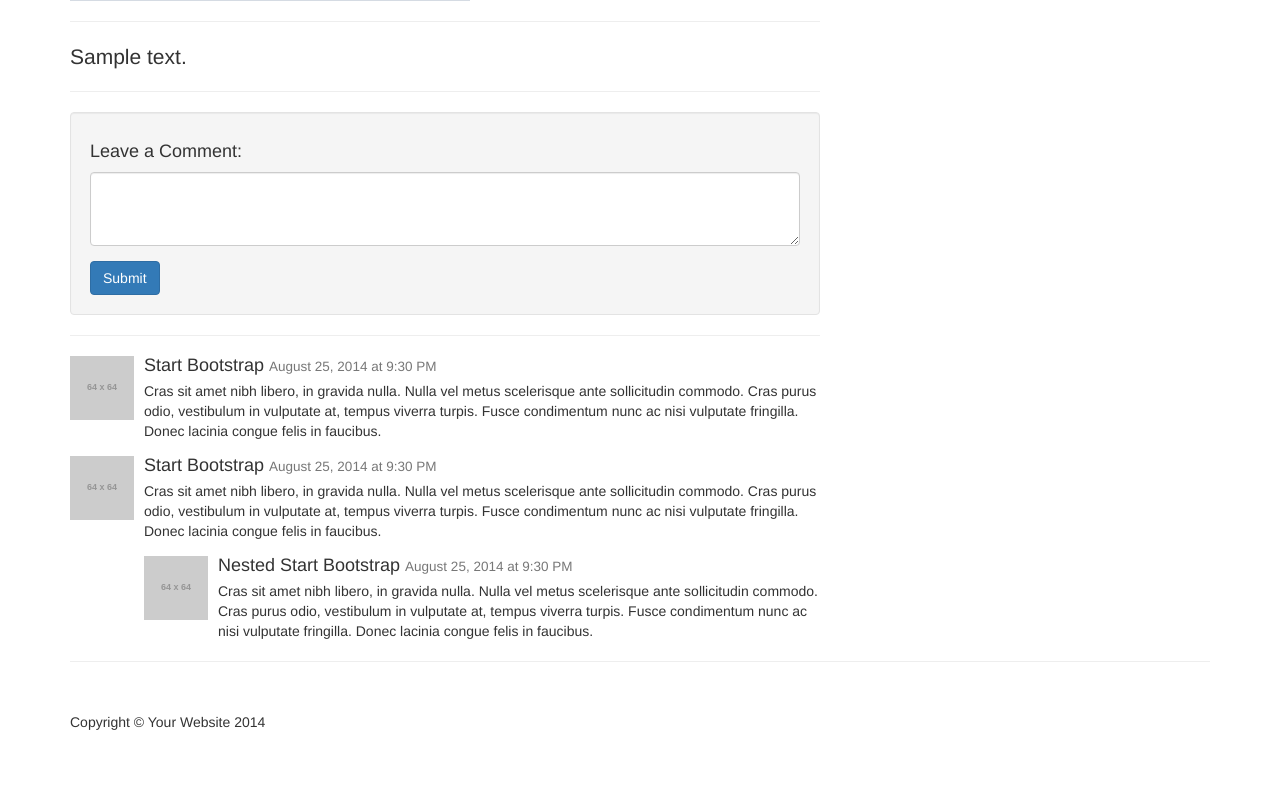
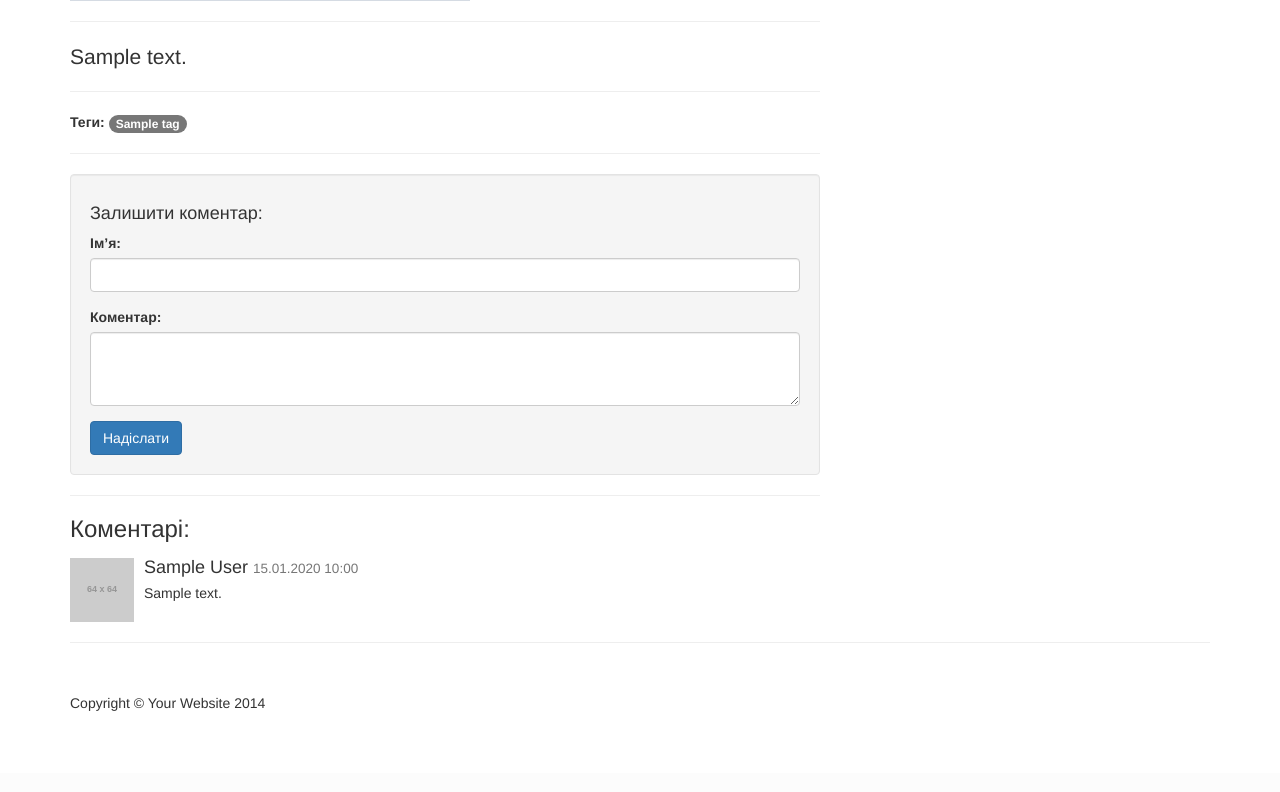
Before and after one commit to Maxx86/DjangoTest, a Django app: template website/templates/blog/post.html in a window 1280 px wide. Shown: the part 570-1362 px from the top of the page. Run offline with Django 5.2, Linux system fonts and the light colour scheme; the template is opened without the code that fills it: most values are stand-ins (such as "Sample title", 1, 10 or a date in 2020); some libraries are stand-ins or nearby versions.

Commit message:
ДЗ Url та фільтрація

```diff
--- a/website/blog/urls.py
+++ b/website/blog/urls.py
@@ -11,5 +11,6 @@ urlpatterns = [
     path('search/', views.search, name="search"),
     path('create/', views.PostCreateView.as_view(), name="create"),
     path('login/', LoginView.as_view(template_name='registration/login.html'), name='blog_login'),
-    path('logout/', views.custom_logout_view, name='blog_logout')
+    path('logout/', views.custom_logout_view, name='blog_logout'),
+    path('tag/<slug:slug>/', views.tag, name='tag'),
 ]
--- a/website/templates/blog/post.html
+++ b/website/templates/blog/post.html
@@ -2,75 +2,66 @@
 
 {% block main %}
 <!-- Blog Post -->
-                <!-- Title -->
-                <h1>{{post.title}}</h1>
-                <!-- Author -->
+<h1>{{ post.title }}</h1>
+
 <p class="lead">
-                    by <a href="#">{{post.auther}}</a>
+    by <a href="#">{{ post.auther }}</a>
 </p>
 <hr>
-                <!-- Date/Time -->
-                <p><span class="glyphicon glyphicon-time"></span> Posted on {{post.published_date}}</p>
+<p><span class="glyphicon glyphicon-time"></span> Posted on {{ post.published_date }}</p>
 <hr>
-                <!-- Preview Image -->
-                <img class="img-responsive" src="{{post.image}}" alt="">
+<img class="img-responsive" src="{{ post.image }}" alt="">
 <hr>
-                <!-- Post Content -->
-                <p class="lead">{{post.content}}</p>
+<p class="lead">{{ post.content }}</p>
 <hr>
-                <!-- Blog Comments -->
+
+<!-- 🔖 Теги -->
+<p><strong>Теги:</strong>
+{% for tag in post.tags.all %}
+  <a href="{% url 'tag' tag.slug %}" class="badge bg-info text-dark">{{ tag.name }}</a>
+{% empty %}
+  <span>немає тегів</span>
+{% endfor %}
+</p>
+
+<hr>
+
 <!-- Comments Form -->
 <div class="well">
-                    <h4>Leave a Comment:</h4>
-                    <form role="form">
+    <h4>Залишити коментар:</h4>
+    <form method="POST">
+        {% csrf_token %}
         <div class="form-group">
-                            <textarea class="form-control" rows="3"></textarea>
+            <label for="author">Ім’я:</label>
+            <input type="text" name="author" class="form-control" required>
         </div>
-                        <button type="submit" class="btn btn-primary">Submit</button>
+        <div class="form-group">
+            <label for="text">Коментар:</label>
+            <textarea name="text" class="form-control" rows="3" required></textarea>
+        </div>
+        <button type="submit" class="btn btn-primary">Надіслати</button>
     </form>
 </div>
 
 <hr>
 
 <!-- Posted Comments -->
-
-                <!-- Comment -->
-                <div class="media">
+<h3>Коментарі:</h3>
+{% if comments %}
+    {% for comment in comments %}
+        <div class="media mb-3">
             <a class="pull-left" href="#">
                 <img class="media-object" src="http://placehold.it/64x64" alt="">
             </a>
             <div class="media-body">
-                        <h4 class="media-heading">Start Bootstrap
-                            <small>August 25, 2014 at 9:30 PM</small>
+                <h4 class="media-heading">{{ comment.author }}
+                    <small>{{ comment.created_at|date:"d.m.Y H:i" }}</small>
                 </h4>
-                        Cras sit amet nibh libero, in gravida nulla. Nulla vel metus scelerisque ante sollicitudin commodo. Cras purus odio, vestibulum in vulputate at, tempus viverra turpis. Fusce condimentum nunc ac nisi vulputate fringilla. Donec lacinia congue felis in faucibus.
+                {{ comment.text }}
             </div>
         </div>
-
-                <!-- Comment -->
-                <div class="media">
-                    <a class="pull-left" href="#">
-                        <img class="media-object" src="http://placehold.it/64x64" alt="">
-                    </a>
-                    <div class="media-body">
-                        <h4 class="media-heading">Start Bootstrap
-                            <small>August 25, 2014 at 9:30 PM</small>
-                        </h4>
-                        Cras sit amet nibh libero, in gravida nulla. Nulla vel metus scelerisque ante sollicitudin commodo. Cras purus odio, vestibulum in vulputate at, tempus viverra turpis. Fusce condimentum nunc ac nisi vulputate fringilla. Donec lacinia congue felis in faucibus.
-                        <!-- Nested Comment -->
-                        <div class="media">
-                            <a class="pull-left" href="#">
-                                <img class="media-object" src="http://placehold.it/64x64" alt="">
-                            </a>
-                            <div class="media-body">
-                                <h4 class="media-heading">Nested Start Bootstrap
-                                    <small>August 25, 2014 at 9:30 PM</small>
-                                </h4>
-                                Cras sit amet nibh libero, in gravida nulla. Nulla vel metus scelerisque ante sollicitudin commodo. Cras purus odio, vestibulum in vulputate at, tempus viverra turpis. Fusce condimentum nunc ac nisi vulputate fringilla. Donec lacinia congue felis in faucibus.
-                            </div>
-                        </div>
-                        <!-- End Nested Comment -->
-                    </div>
-                </div>
-
+    {% endfor %}
+{% else %}
+    <p>Коментарів ще немає.</p>
+{% endif %}
 {% endblock %}
```
Also changed, not shown: website/blog/models.py (+10 -0 lines), website/blog/views.py (+25 -4 lines), website/blog/db.sqlite3 (added), website/blog/migrations/0009_comment.py (added), website/db.sqlite3. Lines whose indentation alone changed are shown as unchanged.
